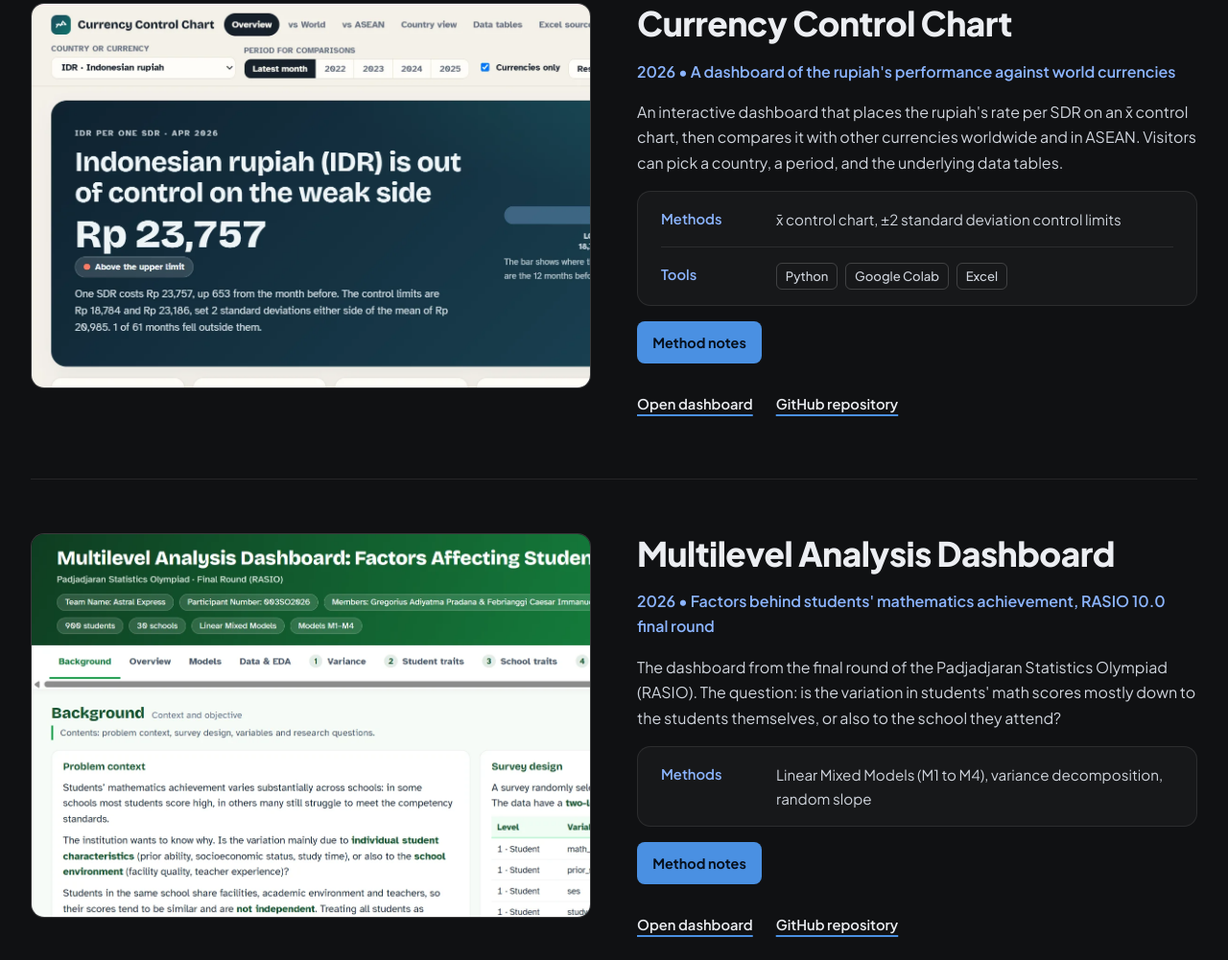
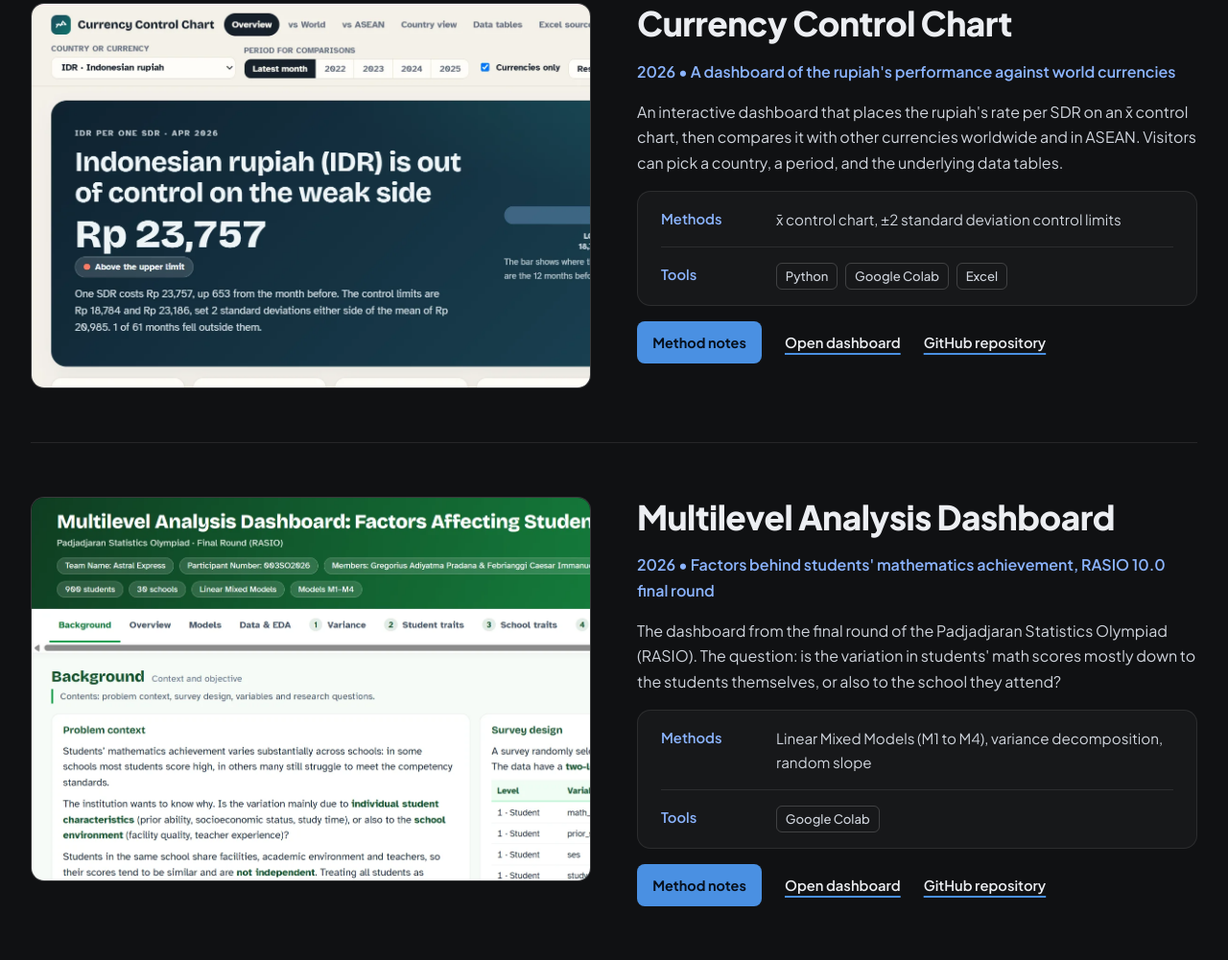
Before and after one commit to Febrianggi/Febrianggi.github.io, a plain HTML site: page index.html in a window 1280 px wide. Shown: the part 1319-2320 px from the top of the page at 96% size. Drawn offline with Linux system fonts and the light colour scheme.

Commit message:
Reverse style

```diff
--- a/css/styles.css
+++ b/css/styles.css
@@ -181,7 +181,7 @@ main:focus { outline: none; }
   text-decoration: underline; text-decoration-color: var(--accent); text-decoration-thickness: 2px; text-underline-offset: 5px;
 }
 .text-link:hover { color: var(--accent-soft); }
-.feature-links { display: flex; flex-wrap: wrap; gap: 0 var(--s5); margin-top: var(--s1); }
+.feature .actions { gap: var(--s1) var(--s5); }
 
 /* ---------------------------------------------------------------------
    Skeleton & state
--- a/js/main.js
+++ b/js/main.js
@@ -336,8 +336,7 @@ function featureRow(project) {
         meta.map(([label, value]) => h("div", {}, h("dt", { text: label }), h("dd", { text: value }))),
         tools.length > 0 && h("div", {}, h("dt", { text: t("PROJECT_TOOLS") }), h("dd", {}, toolChips(tools)))),
       h("div", { class: "actions" },
-        h("button", { class: "btn btn-primary btn-sm", type: "button", onclick: e => openProject(project, e.currentTarget) }, t("PROJECT_DETAIL"))),
-      (project.LINK_DEMO || project.LINK_REPO) && h("div", { class: "feature-links" },
+        h("button", { class: "btn btn-primary btn-sm", type: "button", onclick: e => openProject(project, e.currentTarget) }, t("PROJECT_DETAIL")),
         project.LINK_DEMO && h("a", { class: "text-link", href: project.LINK_DEMO, ...external }, project.LABEL_DEMO || t("PROJECT_DEMO")),
         project.LINK_REPO && h("a", { class: "text-link", href: project.LINK_REPO, ...external }, t("PROJECT_REPO")))));
 }
```
Also changed, not shown: content/id/projects/rasio-multilevel.txt.
